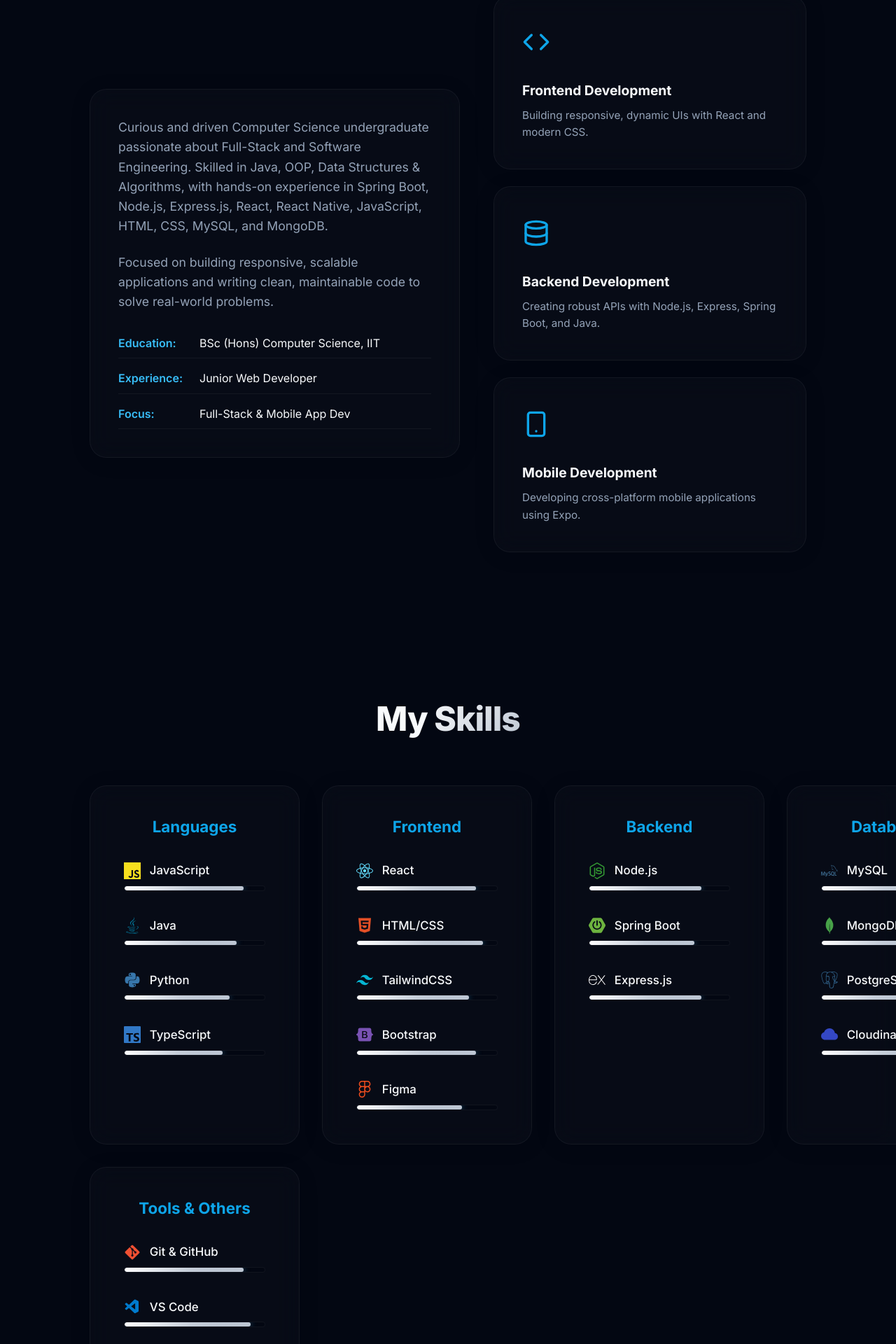
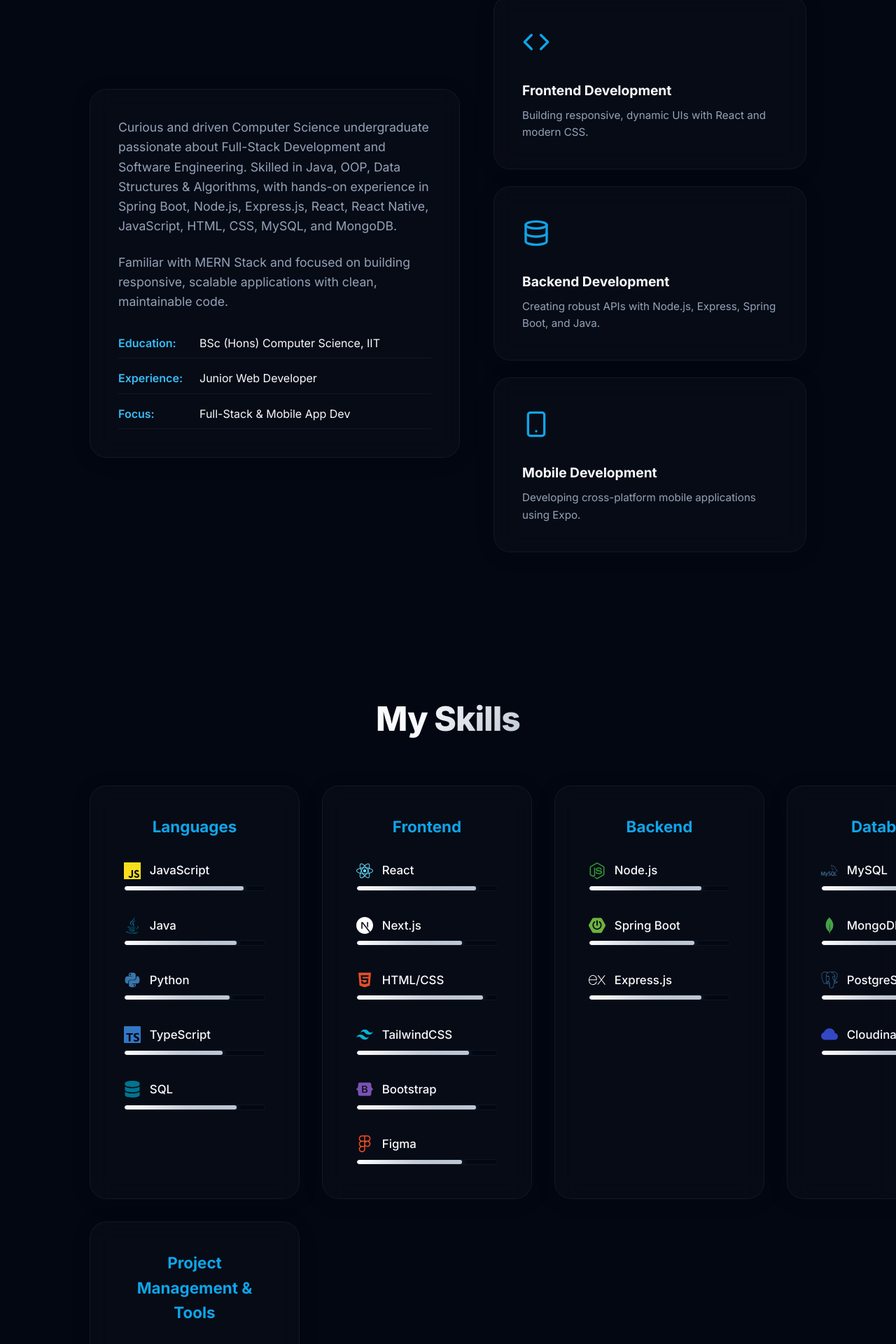
Before and after one commit to injaz89/portfolio, a React (Vite) app: page / in a window 1280 px wide. Shown: the part 1040-2960 px from the top of the page at 70% size. Built offline with nearby package versions, Linux system fonts and the light colour scheme.

Commit message:
feat: implement core portfolio components including Hero, Projects, Skills, About, Education, and Footer with updated CV document.

```diff
--- a/src/components/About.jsx
+++ b/src/components/About.jsx
@@ -41,10 +41,10 @@ const About = () => {
           className="about-text glass-card"
         >
           <p>
-            Curious and driven Computer Science undergraduate passionate about Full-Stack and Software Engineering. Skilled in Java, OOP, Data Structures & Algorithms, with hands-on experience in Spring Boot, Node.js, Express.js, React, React Native, JavaScript, HTML, CSS, MySQL, and MongoDB.
+            Curious and driven Computer Science undergraduate passionate about Full-Stack Development and Software Engineering. Skilled in Java, OOP, Data Structures & Algorithms, with hands-on experience in Spring Boot, Node.js, Express.js, React, React Native, JavaScript, HTML, CSS, MySQL, and MongoDB.
           </p>
           <p>
-            Focused on building responsive, scalable applications and writing clean, maintainable code to solve real-world problems.
+            Familiar with MERN Stack and focused on building responsive, scalable applications with clean, maintainable code.
           </p>
           <div className="quick-info">
             <div className="info-item">
--- a/src/components/Education.jsx
+++ b/src/components/Education.jsx
@@ -30,7 +30,14 @@ const Education = () => {
               <h3>BSc (Hons) Computer Science</h3>
               <span className="edu-date">2024 – Present</span>
             </div>
-            <h4 className="edu-institution">Informatics Institute of Technology (IIT)</h4>
+            <h4 className="edu-institution">University of Westminster</h4>
+
+            <div className="edu-details">
+              <div className="detail-item">
+                <span className="badge">Current Modules (2nd Year)</span>
+                <p>Software Development Group Project (80%), Database System (83.5%), Advance Client Side (74%), Object Oriented Programming (Java) (66.5%)</p>
+              </div>
+            </div>
           </div>
         </motion.div>
 
@@ -73,16 +80,9 @@ const Education = () => {
           <div className="edu-content">
             <div className="edu-header">
               <h3>G.C.E O/L</h3>
-              <span className="edu-date">Completed</span>
+              <span className="edu-date">2022</span>
             </div>
             <h4 className="edu-institution">All Saints' College, Galle</h4>
-
-            <div className="edu-details">
-              <div className="detail-item">
-                <span className="badge">Results</span>
-                <p>2A, 2B, 5C</p>
-              </div>
-            </div>
           </div>
         </motion.div>
       </div>
--- a/src/components/Footer.jsx
+++ b/src/components/Footer.jsx
@@ -15,7 +15,7 @@ const Footer = () => {
         </div>
 
         <p className="footer-text">
-          &copy; {year} Muhammadhu Injas M. All rights reserved.
+          &copy; {year} Injas Ifham. All rights reserved.
         </p>
 
         <div className="footer-links">
--- a/src/components/Hero.jsx
+++ b/src/components/Hero.jsx
@@ -59,7 +59,7 @@ const Hero = () => {
           className="hero-image-container"
         >
           <div className="image-wrapper glass-card">
-            <img src={profileImg} alt="Muhammadhu Injas M" className="profile-image" />
+            <img src={profileImg} alt="Injas Ifham" className="profile-image" />
           </div>
         </motion.div>
       </div>
--- a/src/components/Projects.jsx
+++ b/src/components/Projects.jsx
@@ -15,7 +15,7 @@ const Projects = () => {
       id: 1,
       title: 'IIT CONNECT Application',
       category: 'Mobile',
-      tech: ['React', 'Node.js', 'Express', 'MongoDB', 'Expo', 'TypeScript'],
+      tech: ['React', 'JavaScript', 'Node.js', 'Express.js', 'MongoDB', 'Cloudinary', 'Expo', 'TypeScript'],
       desc: 'Campus mobile app for IIT students — centralizes university life: activities, info, and resources. Built as part of SDGP.',
       image: iitConnectImg,
       github: 'https://github.com/Dev-Liss/IIT-Connect',
@@ -35,7 +35,7 @@ const Projects = () => {
       id: 3,
       title: 'Personal Finance Tracker',
       category: 'Full-Stack',
-      tech: ['Java', 'Spring Boot', 'MySQL', 'Bootstrap'],
+      tech: ['Java', 'Spring Boot', 'MySQL', 'HTML', 'CSS', 'JS', 'Bootstrap'],
       desc: 'Full-stack finance tracking system with user login, transaction management, and financial summaries.',
       image: 'https://images.unsplash.com/photo-1554224155-6726b3ff858f?auto=format&fit=crop&w=600&q=80',
       github: 'https://github.com/injaz89/Personal-Finance-Tracker-',
@@ -45,7 +45,7 @@ const Projects = () => {
       id: 4,
       title: 'Estate Agent Application',
       category: 'Frontend',
-      tech: ['React', 'Vite', 'HTML', 'CSS', 'Bootstrap'],
+      tech: ['React', 'Vite', 'JavaScript', 'HTML', 'CSS', 'Bootstrap', 'React Router DOM'],
       desc: 'Responsive property search application with advanced filtering, interactive property details, favorites, drag-and-drop features.',
       image: 'https://images.unsplash.com/photo-1560518883-ce09059eeffa?auto=format&fit=crop&w=600&q=80',
       github: '#',
@@ -55,7 +55,7 @@ const Projects = () => {
       id: 5,
       title: 'Smart Campus API',
       category: 'Backend',
-      tech: ['Java', 'JAX-RS', 'REST API', 'Maven'],
+      tech: ['Java', 'JAX-RS', 'Grizzly Server', 'Maven', 'REST API', 'JSON', 'ConcurrentHashMap'],
       desc: 'Scalable RESTful API for university facilities management with secure room and sensor tracking, nested resource architecture.',
       image: 'https://images.unsplash.com/photo-1558494949-ef010cbdcc31?auto=format&fit=crop&w=600&q=80',
       github: '#',
@@ -65,7 +65,7 @@ const Projects = () => {
       id: 6,
       title: 'Graph Processing Solution',
       category: 'Backend',
-      tech: ['Java', 'Graph Algorithms'],
+      tech: ['Java', 'CSV Parsing', 'Graph Algorithms'],
       desc: 'Directed graph processing utility that parses CSV data, detects DAG structures, calculates graph metrics, and implements PageRank.',
       image: 'https://images.unsplash.com/photo-1551288049-bebda4e38f71?auto=format&fit=crop&w=600&q=80',
       github: '#',
@@ -85,7 +85,7 @@ const Projects = () => {
       id: 8,
       title: 'Traffic Data Histogram',
       category: 'Backend',
-      tech: ['Python', 'OOP', 'CSV'],
+      tech: ['Python', 'OOP', 'CSV Processing'],
       desc: 'Python program that analyzes vehicle counts from two junctions and displays traffic patterns using histograms.',
       image: 'https://images.unsplash.com/photo-1551288049-bebda4e38f71?auto=format&fit=crop&w=600&q=80',
       github: 'https://github.com/injaz89/Traffic-Data-Histogram---CW1',
--- a/src/components/Skills.jsx
+++ b/src/components/Skills.jsx
@@ -1,7 +1,7 @@
 import React from 'react';
 import { motion } from 'framer-motion';
-import { FaReact, FaHtml5, FaCss3Alt, FaNodeJs, FaJava, FaGitAlt, FaPython, FaFigma } from 'react-icons/fa';
-import { SiJavascript, SiSpringboot, SiExpress, SiMysql, SiMongodb, SiPostgresql, SiBootstrap, SiTypescript, SiTailwindcss } from 'react-icons/si';
+import { FaReact, FaHtml5, FaCss3Alt, FaNodeJs, FaJava, FaGitAlt, FaPython, FaFigma, FaDatabase } from 'react-icons/fa';
+import { SiJavascript, SiSpringboot, SiExpress, SiMysql, SiMongodb, SiPostgresql, SiBootstrap, SiTypescript, SiTailwindcss, SiNextdotjs } from 'react-icons/si';
 import { VscVscode } from 'react-icons/vsc';
 import { SiIntellijidea } from 'react-icons/si';
 import { BsCloudFill } from 'react-icons/bs';
@@ -15,13 +15,15 @@ const Skills = () => {
         { name: "JavaScript", icon: <SiJavascript color="#F7DF1E" />, level: 85 },
         { name: "Java", icon: <FaJava color="#007396" />, level: 80 },
         { name: "Python", icon: <FaPython color="#3776AB" />, level: 75 },
-        { name: "TypeScript", icon: <SiTypescript color="#3178C6" />, level: 70 }
+        { name: "TypeScript", icon: <SiTypescript color="#3178C6" />, level: 70 },
+        { name: "SQL", icon: <FaDatabase color="#00758F" />, level: 80 }
       ]
     },
     {
       title: "Frontend",
       skills: [
         { name: "React", icon: <FaReact color="#61DAFB" />, level: 85 },
+        { name: "Next.js", icon: <SiNextdotjs color="#ffffff" />, level: 75 },
         { name: "HTML/CSS", icon: <FaHtml5 color="#E34F26" />, level: 90 },
         { name: "TailwindCSS", icon: <SiTailwindcss color="#06B6D4" />, level: 80 },
         { name: "Bootstrap", icon: <SiBootstrap color="#7952B3" />, level: 85 },
@@ -46,7 +48,7 @@ const Skills = () => {
       ]
     },
     {
-      title: "Tools & Others",
+      title: "Project Management & Tools",
       skills: [
         { name: "Git & GitHub", icon: <FaGitAlt color="#F05032" />, level: 85 },
         { name: "VS Code", icon: <VscVscode color="#007ACC" />, level: 90 },
```
Also changed, not shown: 1 other file (tests, documents, lock files or other folders).
